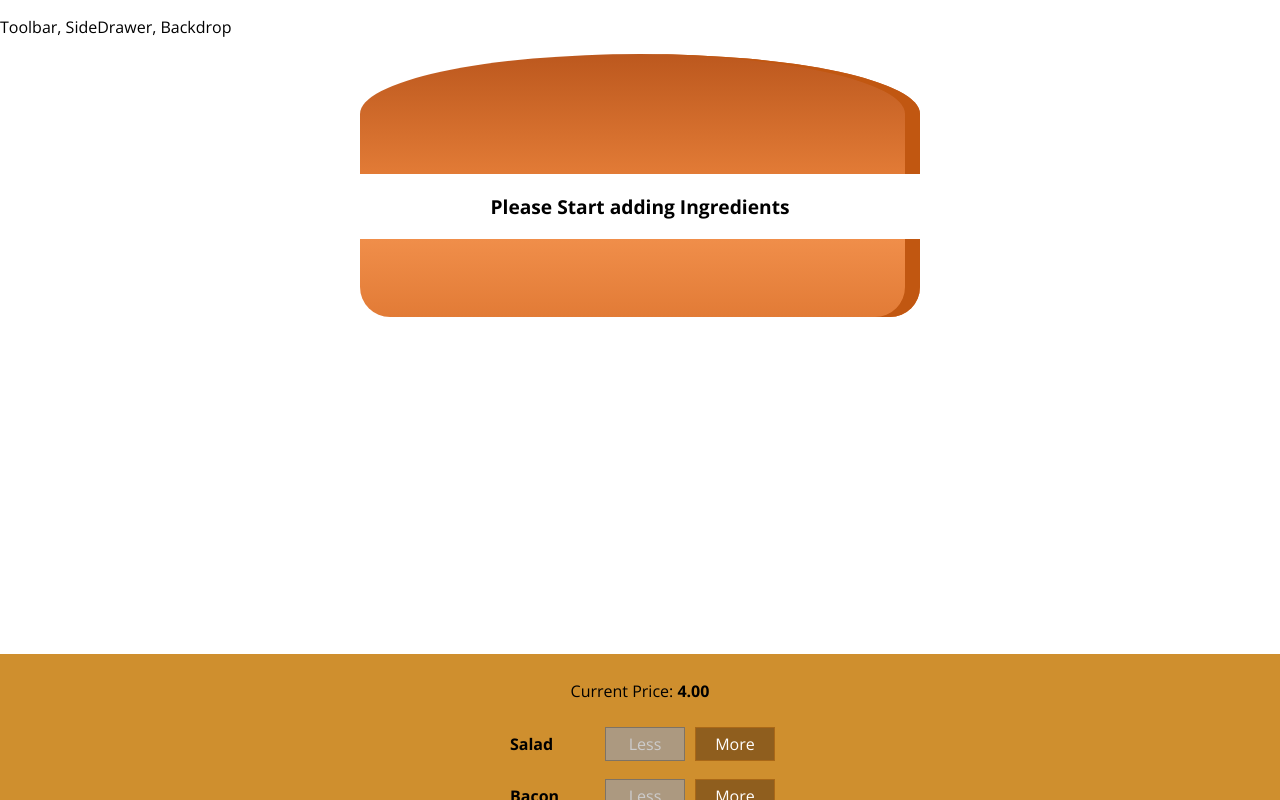
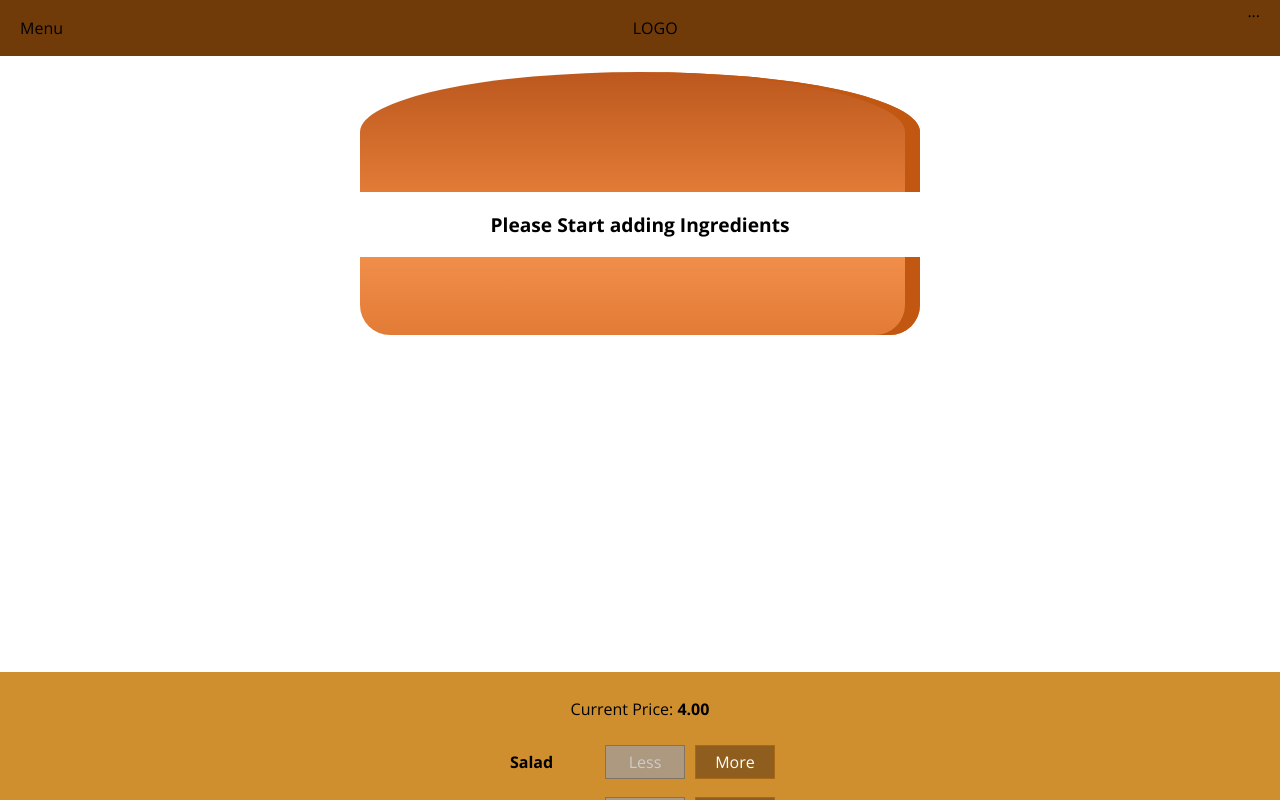
Before and after one commit to patpalmerston/burger-builder, a React (Create React App) app in the folder burger-builder/: page / in a window 1280 px wide. Shown: the top 800 px of the page. Built offline with nearby package versions, Linux system fonts and the light colour scheme; the HTML template or start-up script is replaced by a standard one.

Commit message:
logo layout

```diff
--- a/burger-builder/src/components/Layout/Layout.js
+++ b/burger-builder/src/components/Layout/Layout.js
@@ -1,11 +1,12 @@
 import React from 'react';
 import Aux from '../../hoc/Auxillary';
 import classes from './Layout.module.css';
+import Toolbar from '../Navigation/Toolbar/Toolbar';
 
 const Layout = (props) => {
     return (
         <Aux>
-            <p>Toolbar, SideDrawer, Backdrop</p>
+            <Toolbar />
             <main className={classes.Content}>{props.children}</main>
         </Aux>
     );
--- a/burger-builder/src/components/Layout/Layout.module.css
+++ b/burger-builder/src/components/Layout/Layout.module.css
@@ -1,3 +1,3 @@
 .Content {
-    margin-top: 16px;
+    margin-top: 72px;
 }
```
Also changed, not shown: burger-builder/src/assets/images/logo.png (added), burger-builder/src/components/Logo/Logo.js (added).
